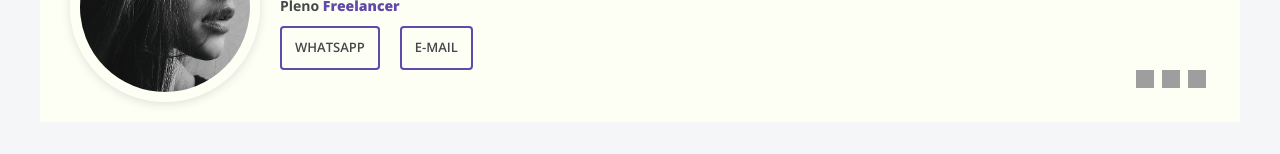
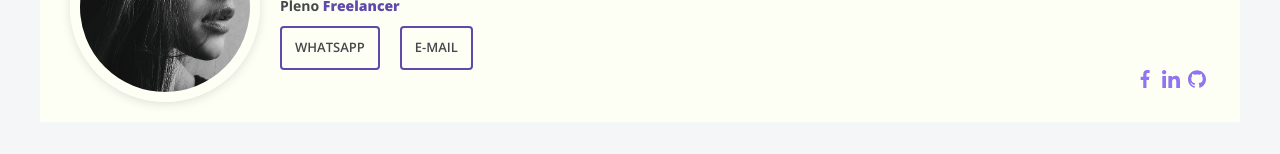
Before and after one commit to heliogsantos/browse-profiles, an Angular app: page /profile/1 in a window 1280 px wide. Shown: the part 238-392 px from the top of the page. Built offline with nearby package versions, Linux system fonts and the light colour scheme; data requests are answered from the project's data file; grey boxes are pictures that could not be loaded.

Commit message:
refatorei mock de icones de rede

```diff
--- a/src/app/shared/mocks/networks.mock.ts
+++ b/src/app/shared/mocks/networks.mock.ts
@@ -1,6 +1,8 @@
-export const NetworksMock = [
-    {linkedin: "/assets/svg/linkedin.svg"},
-    {facebook: "/assets/svg/facebook.svg"},
-    {twitter: "/assets/svg/twitter.svg"},
-    {github: "/assets/svg/github.svg"}
-]
+import { MockNeteworks } from './../models/mock.model';
+
+export const NetworksMock: MockNeteworks = {
+    linkedin: "/assets/svg/linkedin.svg",
+    facebook: "/assets/svg/facebook.svg",
+    twitter: "/assets/svg/twitter.svg",
+    github: "/assets/svg/github.svg"
+}
```
